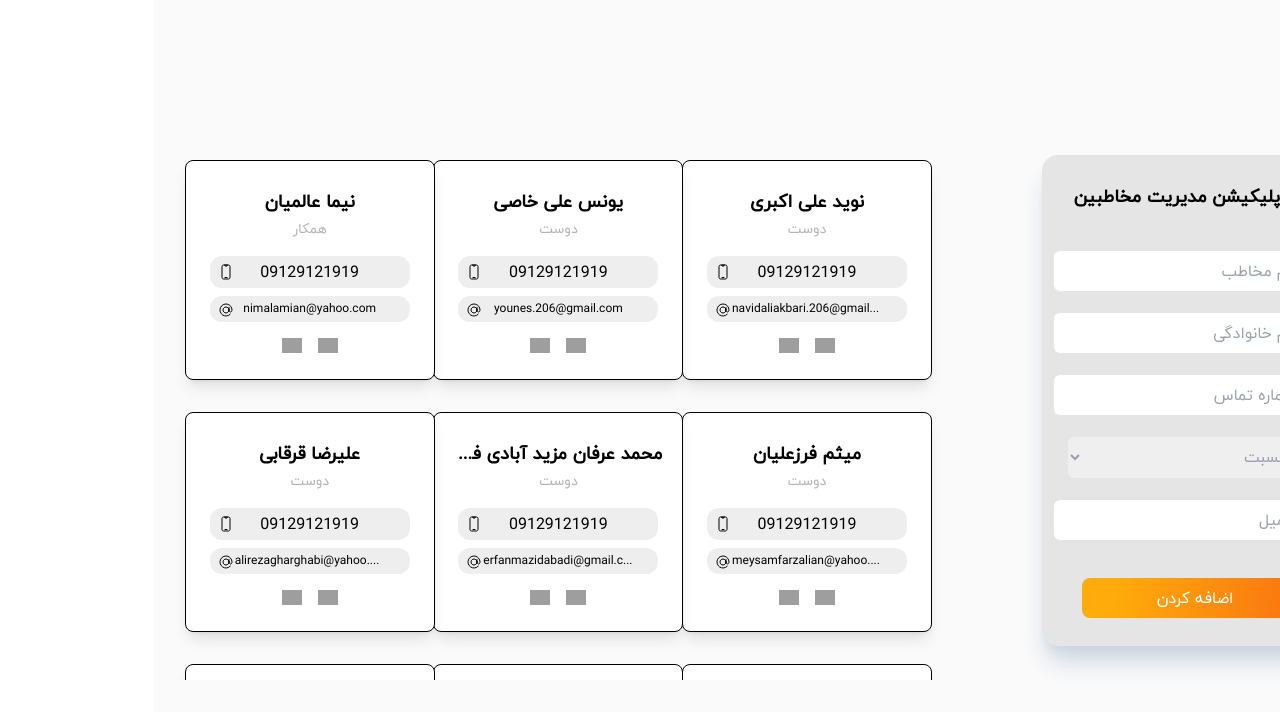
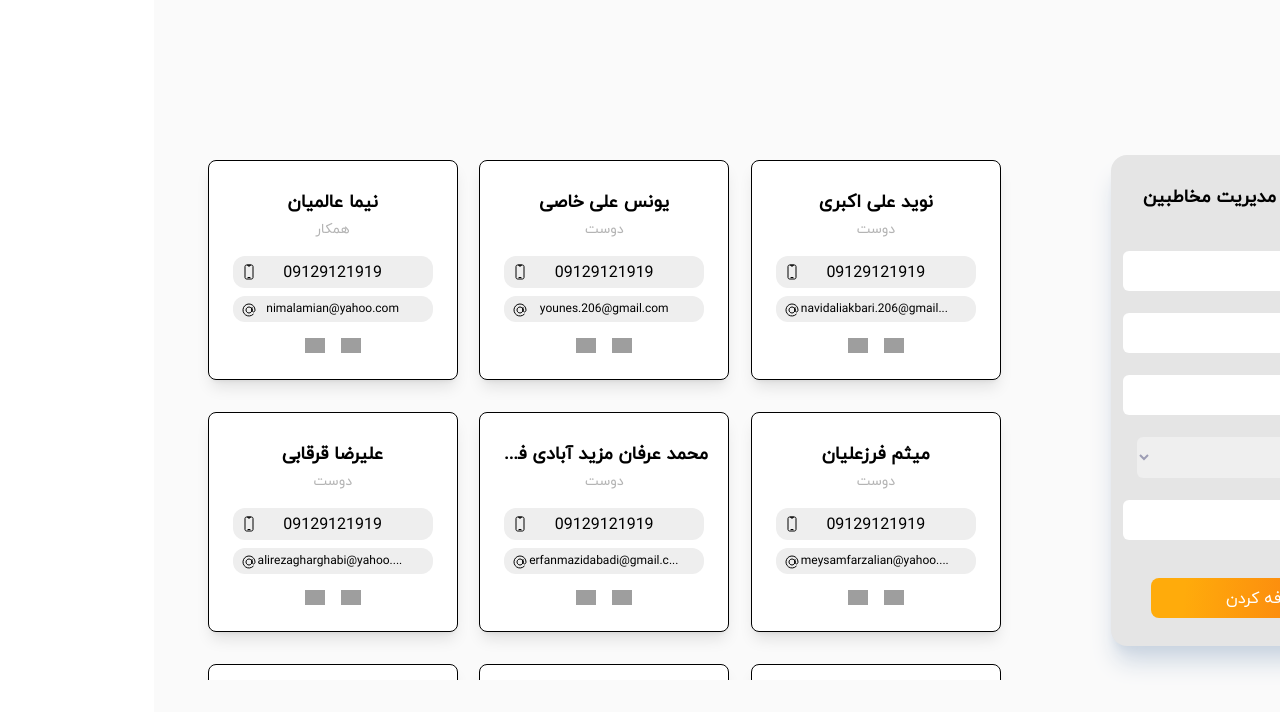
Before and after one commit to N7VID/HW16-MaktabSharif, a React (Create React App) app: page / in a window 1280 px wide. Shown: the top 712 px of the page. Built offline with nearby package versions, Linux system fonts and the light colour scheme; data requests are answered from the project's data file; grey boxes are pictures that could not be loaded.

Commit message:
feat: loading DotLottieReact

```diff
--- a/package.json
+++ b/package.json
@@ -3,6 +3,7 @@
   "version": "0.1.0",
   "private": true,
   "dependencies": {
+    "@lottiefiles/dotlottie-react": "^0.8.4",
     "@tanstack/react-query": "^5.51.15",
     "@testing-library/jest-dom": "^5.17.0",
     "@testing-library/react": "^13.4.0",
--- a/src/App.js
+++ b/src/App.js
@@ -1,12 +1,14 @@
 import { QueryClient, QueryClientProvider } from "@tanstack/react-query";
 import "react-toastify/dist/ReactToastify.css";
 import ContactsApp from "./components/contactApp/ContactApp";
+import { Slide, ToastContainer } from "react-toastify";
 
 const queryClient = new QueryClient();
 
 export default function App() {
   return (
     <QueryClientProvider client={queryClient}>
+      <ToastContainer transition={Slide} rtl />
       <ContactsApp />
     </QueryClientProvider>
   );
--- a/src/components/contactApp/ContactApp.jsx
+++ b/src/components/contactApp/ContactApp.jsx
@@ -1,11 +1,11 @@
-import { Slide, ToastContainer } from "react-toastify";
-import Modal from "../modal/Modal";
-import RegisterForm from "../form/form";
-import ContactList from "../contactList/ContactList";
+import { DotLottieReact } from "@lottiefiles/dotlottie-react";
+import { useQuery } from "@tanstack/react-query";
+import axios from "axios";
 import { useContext, useEffect } from "react";
 import { RootContext } from "../../context/RootContextProvider";
-import axios from "axios";
-import { useQuery } from "@tanstack/react-query";
+import ContactList from "../contactList/ContactList";
+import RegisterForm from "../form/form";
+import Modal from "../modal/Modal";
 
 export default function ContactsApp() {
   const { setContextState } = useContext(RootContext);
@@ -26,12 +26,21 @@
   }, [data, setContextState]);
 
   const { modal } = useContext(RootContext);
+
   return (
     <div className="font-yekan flex justify-around items-center flex-col py-10 desktop:flex-row desktop:h-screen  desktop:px-4 desktop:gap-[70px] bg-[#fafafa]">
       {modal.isOpen && <Modal />}
-      <ToastContainer transition={Slide} rtl />
       <RegisterForm />
-      <ContactList />
+      {isLoading ? (
+        <DotLottieReact
+          src="https://lottie.host/92e5535f-fee0-4088-a340-eb75f238bcda/QyeG0q3Qpm.json"
+          autoplay
+          loop
+          className="w-[200px] h-[200px] py-8"
+        />
+      ) : (
+        <ContactList />
+      )}
     </div>
   );
 }
```
Also changed, not shown: 1 other file (tests, documents, lock files or other folders).
